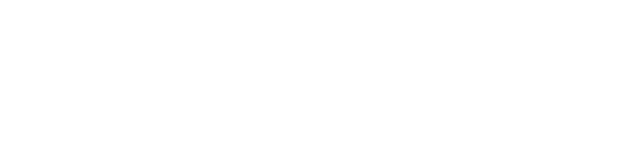
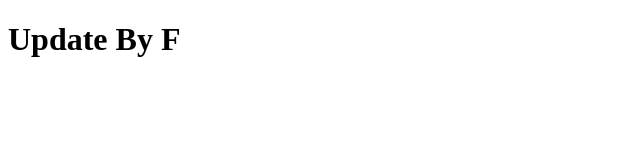
Before and after one commit to techcom-kpp6/my-profile-5-push-1, a plain HTML site: page index.html in a window 1280 px wide. Shown: the whole page, without its empty margins (0-640 px from the left). Drawn offline with Linux system fonts and the light colour scheme.

Commit message:
Update line 9 In Index.html

```diff
--- a/index.html
+++ b/index.html
@@ -6,6 +6,6 @@
     <title>Document</title>
 </head>
 <body>
-
+    <h1>Update By F</h1>
 </body>
 </html>
```
